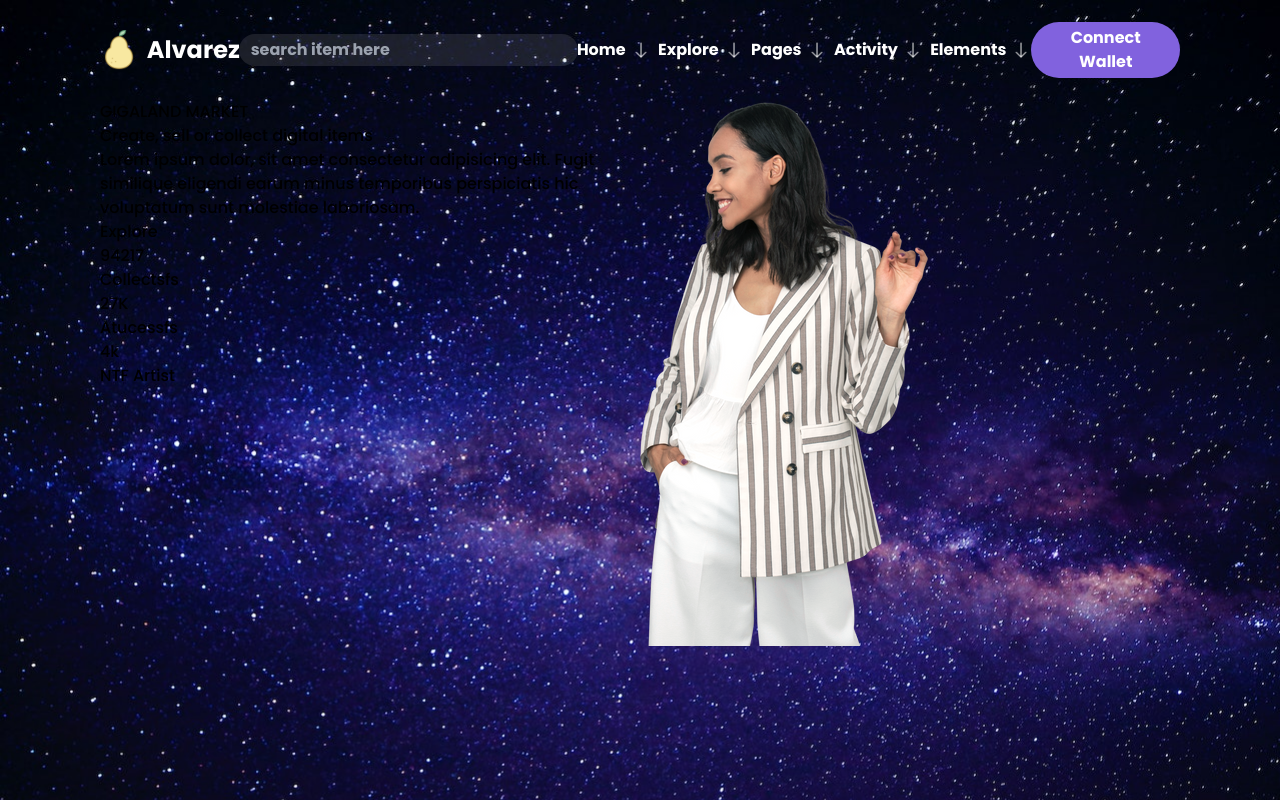
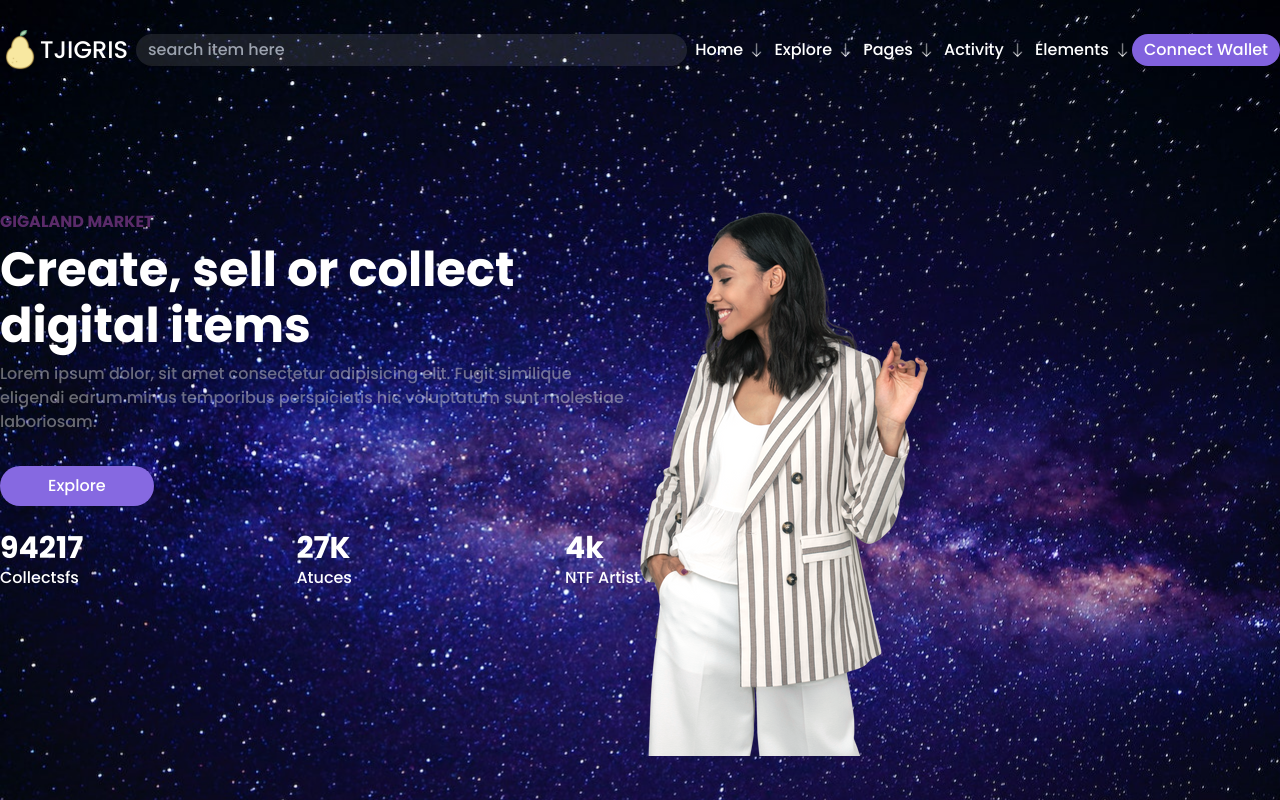
Before and after one commit to TJIGRIS/primer_proyecto_react, a React (Vite) app: page / in a window 1280 px wide. Built offline with nearby package versions, Linux system fonts and the light colour scheme.

Commit message:
todo el nav listo

```diff
--- a/src/components/navbar/Header.jsx
+++ b/src/components/navbar/Header.jsx
@@ -1,35 +1,37 @@
 import React from "react";
-import {bgwomen} from '../../assets/index';
+import { bgwomen } from "../../assets/index";
 
 export const Header = () => {
   return (
     <section className="grid grid-cols-2">
       {/* left */}
-      <div className="">
-        <div className="">
-          <p className="">GIGALAND MARKET</p>
-          <h1>Create, sell or collect digital items</h1>
-          <p>
+      <div className="grid gap-6">
+        <div className="flex flex-col gap-2">
+          <p className="text-[#5b2b6a] text-1xl font-semibold">GIGALAND MARKET</p>
+          <h1 className="text-[#fff] text-5xl font-semibold leading-[3.5rem]">
+            Create, sell or collect digital items
+          </h1>
+          <p className="text-[#cecece80]">
             Lorem ipsum dolor, sit amet consectetur adipisicing elit. Fugit
             similique eligendi earum minus temporibus perspiciatis hic
             voluptatum sunt molestiae laboriosam.
           </p>
-          <button>Explore</button>
+          <button className="bg-[#8669e1] w-max mt-6 px-12 py-2 rounded-full text-white">Explore</button>
         </div>
 
-        <div className="">
-          <article className="">
-            <p>94217</p>
+        <div className="text-white flex flex-row justify-between items-center">
+          <article>
+            <p className="text-3xl font-semibold">94217</p>
             <p>Collectsfs</p>
           </article>
 
-          <article className="">
-            <p>27K</p>
-            <p>Atucessfs</p>
+          <article>
+            <p className="text-3xl font-semibold">27K</p>
+            <p>Atuces</p>
           </article>
 
-          <article className="">
-            <p>4k</p>
+          <article>
+            <p className="text-3xl font-semibold">4k</p>
             <p>NTF Artist</p>
           </article>
         </div>
--- a/src/components/navbar/Nav.jsx
+++ b/src/components/navbar/Nav.jsx
@@ -3,16 +3,18 @@ import { Logo, row } from "../../assets/index";
 
 export const Nav = () => {
   return (
-    <nav className="text-white">
-      <div className="flex h-[100px] flex-row justify-between items-center font-bold">
+    <nav className="text-white fixed top-0 container">
+      <div className="flex h-[100px] flex-row justify-between items-center gap-2">
         {/* left  */}
-        <div className="flex flex-row gap-2 items-center justify-center">
-          <img className="w-10 h-10" src={Logo} alt="" />
-          <p className="text-2xl">Alvarez</p>
+        <div className="flex flex-row items-center justify-center w-max">
+          <div className="w-10 h-10">
+            <img className="w-full h-full" src={Logo} alt="" />
+          </div>
+          <p className="text-2xl">TJIGRIS</p>
         </div>
 
         <input
-          className="px-3 py-1 rounded-full bg-white/10 outline-none"
+          className="px-3 py-1 rounded-full bg-white/10 outline-none w-full"
           placeholder="search item here"
           type="text"
         />
@@ -26,7 +28,9 @@ export const Nav = () => {
                 className="flex flex-row justify-center items-center gap-1"
               >
                 Home
-                <img className="w-[22px]" src={row} alt="" />
+                <div className="w-[1.2rem]">
+                  <img className="h-full w-full" src={row} alt="" />
+                </div>
               </a>
             </li>
 
@@ -36,7 +40,9 @@ export const Nav = () => {
                 className="flex flex-row justify-center items-center gap-1"
               >
                 Explore
-                <img className="w-[22px]" src={row} alt="" />
+                <div className="w-[1.2rem]">
+                  <img className="h-full w-full" src={row} alt="" />
+                </div>
               </a>
             </li>
 
@@ -46,7 +52,9 @@ export const Nav = () => {
                 className="flex flex-row justify-center items-center gap-1"
               >
                 Pages
-                <img className="w-[22px]" src={row} alt="" />
+                <div className="w-[1.2rem]">
+                  <img className="h-full w-full" src={row} alt="" />
+                </div>
               </a>
             </li>
 
@@ -56,7 +64,9 @@ export const Nav = () => {
                 className="flex flex-row justify-center items-center gap-1"
               >
                 Activity
-                <img className="w-[22px]" src={row} alt="" />
+                <div className="w-[1.2rem]">
+                  <img className="h-full w-full" src={row} alt="" />
+                </div>
               </a>
             </li>
 
@@ -66,12 +76,14 @@ export const Nav = () => {
                 className="flex flex-row justify-center items-center gap-1"
               >
                 Elements
-                <img className="w-[22px]" src={row} alt="" />
+                <div className="w-[1.2rem]">
+                  <img className="h-full w-full" src={row} alt="" />
+                </div>
               </a>
             </li>
           </ul>
 
-          <button className="bg-[#8162de] px-3 py-1 rounded-full">
+          <button className="bg-[#8162de] px-3 py-1 rounded-full w-max">
             Connect Wallet
           </button>
         </div>
--- a/src/index.css
+++ b/src/index.css
@@ -6,6 +6,7 @@ body {
   font-family: "Poppins", sans-serif;
 }
 
+
 .fondo1 {
   background-image: url("./assets/image/bg.jpg");
   background-repeat: no-repeat;
@@ -13,8 +14,3 @@ body {
   width: 100%;
   height: 100%;
 }
-
-.container {
-  width: 1080px;
-  margin: 0 auto;
-}
--- a/src/pages/Navbar.jsx
+++ b/src/pages/Navbar.jsx
@@ -5,7 +5,7 @@ import { Nav } from "../components/navbar/Nav";
 export const Navbar = () => {
   return (
     <header className="fondo1">
-      <section className="container min-h-screen ">
+      <section className="container mx-auto min-h-screen h-[100vh] relative flex flex-col justify-center items-center">
         <Nav />
         <Header />
       </section>
```
